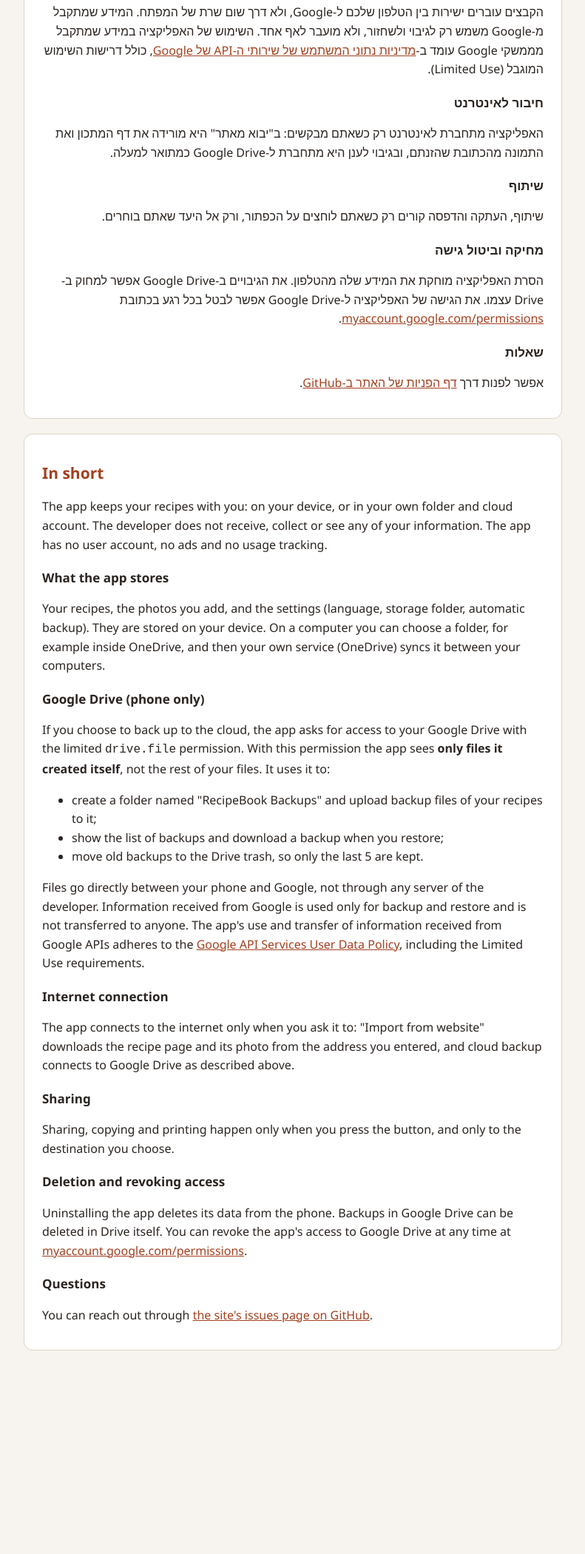
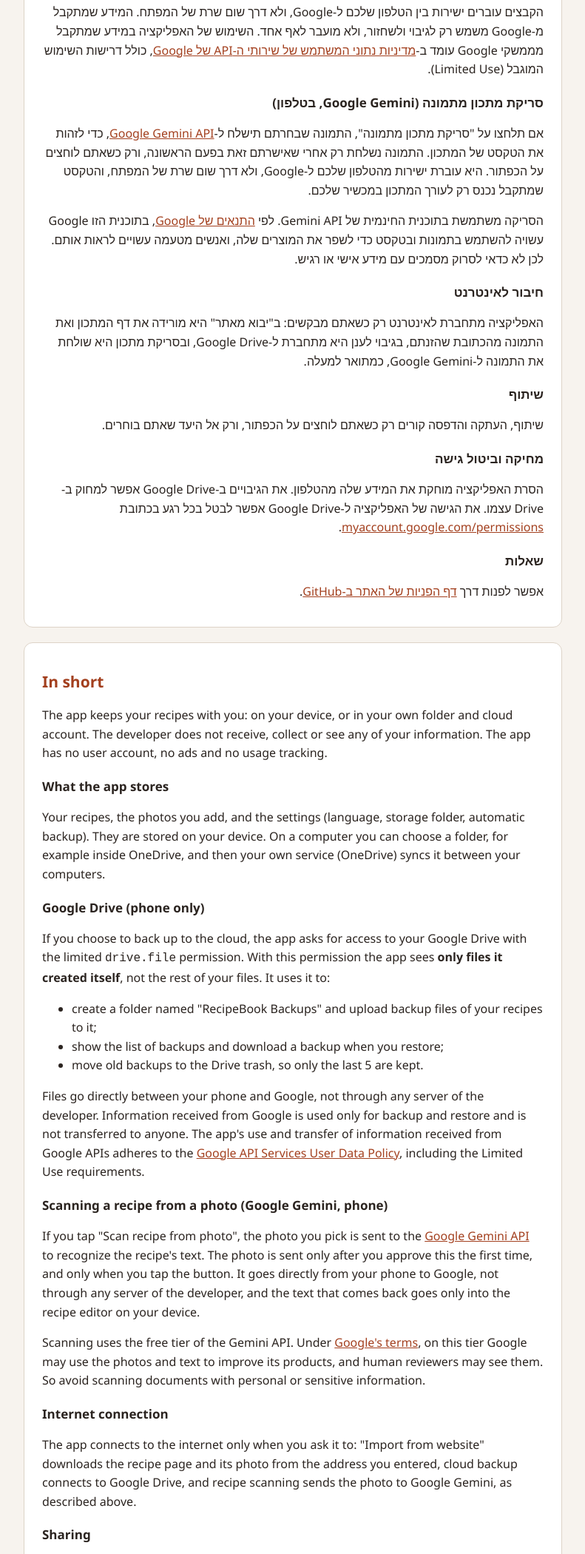
Before and after one commit to omriviner-beep/recipebook-site, a plain HTML site: page privacy.html in a window 1280 px wide. Shown: the part 700-2800 px from the top of the page at 74% size, without its empty margins (244-1035 px from the left). Before the commit the page ends 2601 px from the top, so only its background shows below. Drawn offline with Linux system fonts and the light colour scheme.

Commit message:
Privacy policy: scanning a recipe from a photo with Google Gemini
Co-Authored-By: Claude Opus 5.5 <noreply@anthropic.com>
Claude-Session: https://claude.ai/code/session_01ALq47r4wCmQy6THeCbcv3F

```diff
--- a/privacy.html
+++ b/privacy.html
@@ -10,7 +10,7 @@
 <main>
   <header>
     <h1>מדיניות פרטיות · Privacy policy</h1>
-    <p class="muted">ספר המתכונים שלי · My Recipe Book · בתוקף מ-25/11/2026 · Effective 25 November 2026</p>
+    <p class="muted">ספר המתכונים שלי · My Recipe Book · בתוקף מ-27/11/2026 · Effective 27 November 2026</p>
     <nav><a href="index.html">על האפליקציה · About the app</a></nav>
   </header>
 
@@ -30,8 +30,12 @@
     </ul>
     <p>הקבצים עוברים ישירות בין הטלפון שלכם ל-Google, ולא דרך שום שרת של המפתח. המידע שמתקבל מ-Google משמש רק לגיבוי ולשחזור, ולא מועבר לאף אחד. השימוש של האפליקציה במידע שמתקבל מממשקי Google עומד ב-<a href="https://developers.google.com/terms/api-services-user-data-policy">מדיניות נתוני המשתמש של שירותי ה-API של Google</a>, כולל דרישות השימוש המוגבל (Limited Use).</p>
 
+    <h3>סריקת מתכון מתמונה (Google Gemini, בטלפון)</h3>
+    <p>אם תלחצו על "סריקת מתכון מתמונה", התמונה שבחרתם תישלח ל-<a href="https://ai.google.dev/">Google Gemini API</a>, כדי לזהות את הטקסט של המתכון. התמונה נשלחת רק אחרי שאישרתם זאת בפעם הראשונה, ורק כשאתם לוחצים על הכפתור. היא עוברת ישירות מהטלפון שלכם ל-Google, ולא דרך שום שרת של המפתח, והטקסט שמתקבל נכנס רק לעורך המתכון במכשיר שלכם.</p>
+    <p>הסריקה משתמשת בתוכנית החינמית של Gemini API. לפי <a href="https://ai.google.dev/gemini-api/terms">התנאים של Google</a>, בתוכנית הזו Google עשויה להשתמש בתמונות ובטקסט כדי לשפר את המוצרים שלה, ואנשים מטעמה עשויים לראות אותם. לכן לא כדאי לסרוק מסמכים עם מידע אישי או רגיש.</p>
+
     <h3>חיבור לאינטרנט</h3>
-    <p>האפליקציה מתחברת לאינטרנט רק כשאתם מבקשים: ב"יבוא מאתר" היא מורידה את דף המתכון ואת התמונה מהכתובת שהזנתם, ובגיבוי לענן היא מתחברת ל-Google Drive כמתואר למעלה.</p>
+    <p>האפליקציה מתחברת לאינטרנט רק כשאתם מבקשים: ב"יבוא מאתר" היא מורידה את דף המתכון ואת התמונה מהכתובת שהזנתם, בגיבוי לענן היא מתחברת ל-Google Drive, ובסריקת מתכון היא שולחת את התמונה ל-Google Gemini, כמתואר למעלה.</p>
 
     <h3>שיתוף</h3>
     <p>שיתוף, העתקה והדפסה קורים רק כשאתם לוחצים על הכפתור, ורק אל היעד שאתם בוחרים.</p>
@@ -59,8 +63,12 @@
     </ul>
     <p>Files go directly between your phone and Google, not through any server of the developer. Information received from Google is used only for backup and restore and is not transferred to anyone. The app's use and transfer of information received from Google APIs adheres to the <a href="https://developers.google.com/terms/api-services-user-data-policy">Google API Services User Data Policy</a>, including the Limited Use requirements.</p>
 
+    <h3>Scanning a recipe from a photo (Google Gemini, phone)</h3>
+    <p>If you tap "Scan recipe from photo", the photo you pick is sent to the <a href="https://ai.google.dev/">Google Gemini API</a> to recognize the recipe's text. The photo is sent only after you approve this the first time, and only when you tap the button. It goes directly from your phone to Google, not through any server of the developer, and the text that comes back goes only into the recipe editor on your device.</p>
+    <p>Scanning uses the free tier of the Gemini API. Under <a href="https://ai.google.dev/gemini-api/terms">Google's terms</a>, on this tier Google may use the photos and text to improve its products, and human reviewers may see them. So avoid scanning documents with personal or sensitive information.</p>
+
     <h3>Internet connection</h3>
-    <p>The app connects to the internet only when you ask it to: "Import from website" downloads the recipe page and its photo from the address you entered, and cloud backup connects to Google Drive as described above.</p>
+    <p>The app connects to the internet only when you ask it to: "Import from website" downloads the recipe page and its photo from the address you entered, cloud backup connects to Google Drive, and recipe scanning sends the photo to Google Gemini, as described above.</p>
 
     <h3>Sharing</h3>
     <p>Sharing, copying and printing happen only when you press the button, and only to the destination you choose.</p>
```
